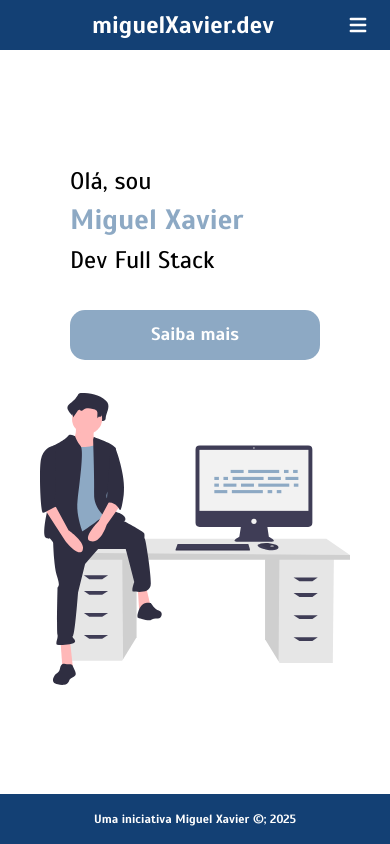
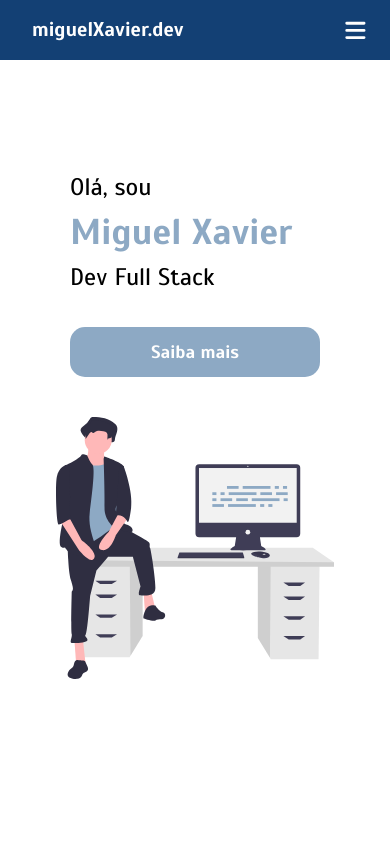
Before and after one commit to Goguel/Portifolio, a React (Vite) app: page / in a window 390 px wide. Shown: the top 844 px of the page. Built offline with nearby package versions, Linux system fonts and the light colour scheme.

Commit message:
Ajustando responsividade

```diff
--- a/src/components/Container/container.module.css
+++ b/src/components/Container/container.module.css
@@ -7,6 +7,7 @@
     align-items: center;
 
     padding-block: 50px;
+    padding-inline: 1rem;
     gap: 16px;
-
+    overflow-x: hidden;
 }
--- a/src/components/Footer/footer.module.css
+++ b/src/components/Footer/footer.module.css
@@ -3,25 +3,29 @@
     height: 50px;
     background-color: var(--colorPrimary);
     color: var(--colorWhite);
-    font-size: 18px;
+    font-size: 16px;
     font-weight: bold;
 
     display: flex;
     align-items: center;
-    justify-content: space-around;
+    justify-content: center;
+    text-align: center;
+    padding-inline: 1rem;
 
-    position: fixed;
+    position: relative;
     bottom: 0;
 }
 
 @media (max-width: 768px) {
     .footer {
-        font-size: 1rem;
+        font-size: 0.9rem;
+        height: 45px;
     }
 }
 
 @media (max-width: 480px) {
     .footer {
-        font-size: 0.75rem;
+        font-size: 0.8rem;
+        height: 40px;
     }
 }
--- a/src/components/Header/header.module.css
+++ b/src/components/Header/header.module.css
@@ -1,12 +1,13 @@
 .header {
     width: 100%;
-    height: 50px;
+    height: 60px;
     background-color: var(--colorPrimary);
     color: var(--colorWhite);
 
     display: flex;
     align-items: center;
-    justify-content: space-around;
+    justify-content: space-between;
+    padding-inline: 2rem;
 
     position: fixed;
     top: 0;
@@ -19,11 +20,19 @@
     color: var(--colorWhite);
 }
 
+.menuSandwich {
+    display: flex;
+    align-items: center;
+    gap: 8px;
+}
+
 .header a {
     text-decoration: none;
     color: var(--colorWhite);
-    padding-right: 24px;
+    padding: 8px 12px;
     font-size: 18px;
+    border-radius: 8px;
+    transition: background-color 0.2s, color 0.2s;
 }
 
 .header a:hover {
@@ -33,18 +42,22 @@
 
 .menuButton {
     display: none;
+    background: none;
+    border: none;
+    color: var(--colorWhite);
 }
 
 @media (max-width: 768px) {
+    .header {
+        padding-inline: 1.25rem;
+    }
+
     .menuButton {
-        font-size: 1.5rem;
-        position: absolute;
-        right: 20px;
+        font-size: 1.8rem;
         cursor: pointer;
         display: flex;
-        flex-direction: column;
         align-items: center;
-        justify-content: space-evenly;
+        justify-content: center;
     }
 
     .menuSandwich {
@@ -53,22 +66,36 @@
 
     .show{
         display: flex;
-        width: 50%;
+        width: 70%;
+        max-width: 280px;
         height: auto;
         position: absolute;
-        top: 45px;
-        right: 0;
+        top: 60px;
+        right: 1rem;
         background-color: var(--colorPrimary);
-        border-radius: 20px 0 20px 20px;
+        box-shadow: 0 10px 25px rgba(0,0,0,0.3);
+        border-radius: 0 0 16px 16px;
         flex-direction: column;
-        align-items:center;
-        padding: 1.25rem;
-        gap: 1rem;
+        align-items:stretch;
+        padding: 1.5rem;
+        gap: 0.75rem;
+        border-top: 1px solid rgba(255,255,255,0.1);
+    }
+
+    .show a {
+        padding: 10px 16px;
+        width: 100%;
+        text-align: center;
+        background-color: rgba(255, 255, 255, 0.05);
     }
 }
 
 @media (max-width: 480px) {
+    .header span {
+        font-size: 20px;
+    }
     .show {
-        width: 75%;
+        width: 85%;
+        right: 0.5rem;
     }
 }
--- a/src/index.css
+++ b/src/index.css
@@ -27,3 +27,13 @@ html {
   padding: 0;
   box-sizing: border-box;
 }
+
+body {
+  overflow-x: hidden;
+  width: 100%;
+}
+
+img {
+  max-width: 100%;
+  height: auto;
+}
--- a/src/pages/Home/home.module.css
+++ b/src/pages/Home/home.module.css
@@ -20,15 +20,15 @@
 
 .nome {
     color: var(--colorRed);
-    max-width: 27.5rem;
+    max-width: 38.5rem;
     width: 0;
     border-right: 4px solid;
     white-space: nowrap;
     overflow: hidden;
     animation:
         digitando 4s steps(30) forwards,
-        cursor .75s step-end 8,
-        desaparecerCursor 0s 4.5s forwards;
+        cursor 1.75s step-end 8,
+        desaparecerCursor 0s 5.5s forwards;
 }
 
 @keyframes digitando {
--- a/src/pages/Home/index.jsx
+++ b/src/pages/Home/index.jsx
@@ -6,7 +6,7 @@ function Home() {
             <div className={styles.apresentacao}>
             <p className={styles.txt}>
                 <p>Olá, sou</p>
-                <h1 className={styles.nome}>Miguel Xavier</h1>
+                <h2 className={styles.nome}>Miguel Xavier</h2>
                 <p>Dev Full Stack</p>
             </p>
             <a href="#sobre" className={`${styles.btn} ${styles.btnInfo}`}>
```
